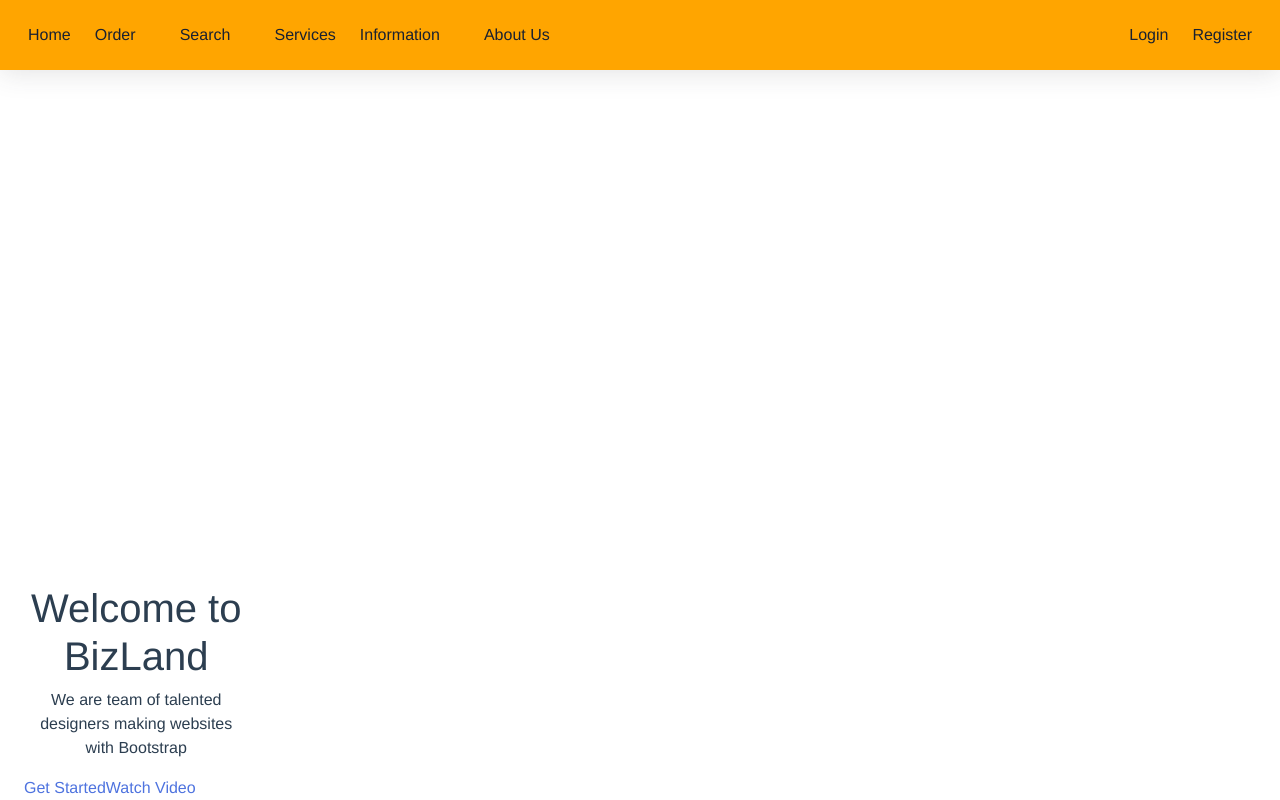
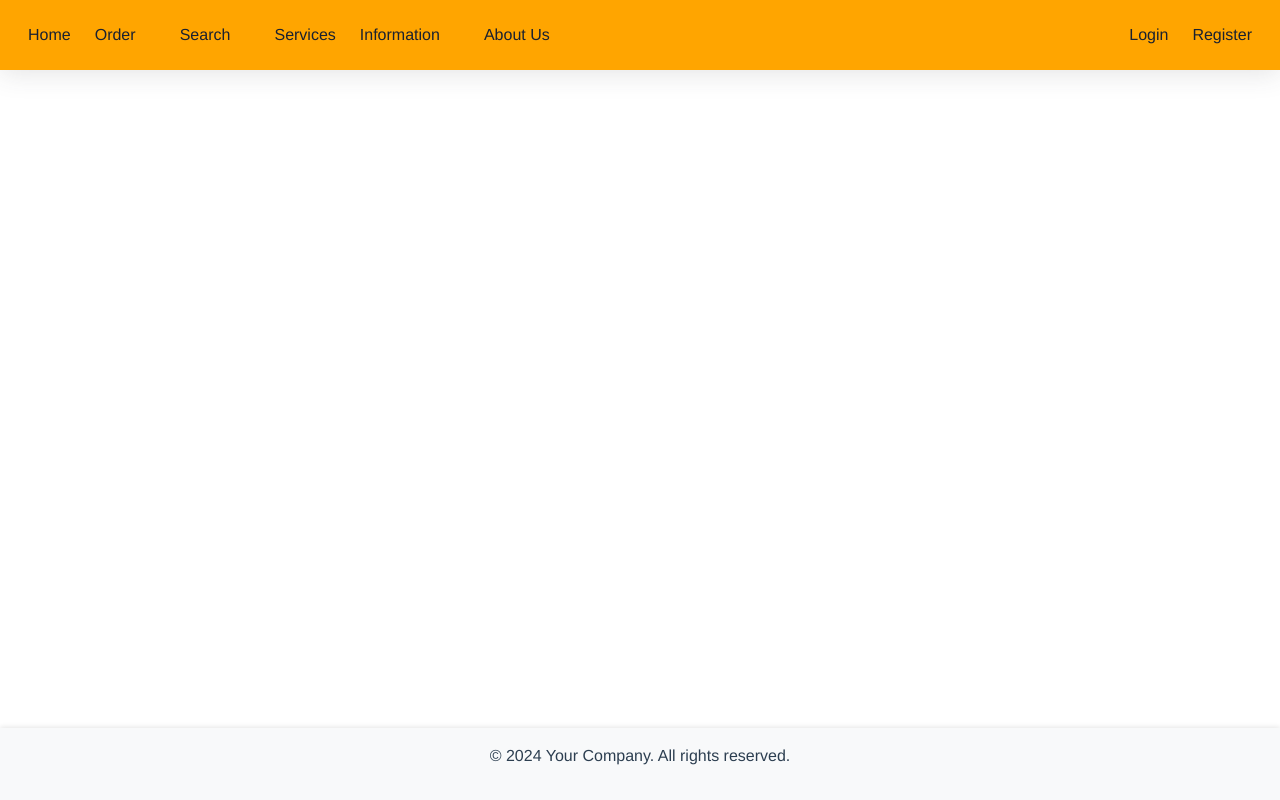
Before and after one commit to fe2-purnama/aplikasi-pengiriman-barang, a Vue app in the folder frontend/: page /login in a window 1280 px wide. Built offline with nearby package versions, Linux system fonts and the light colour scheme.

Commit message:
footer lumayan

```diff
--- a/frontend/src/components/Footer.vue
+++ b/frontend/src/components/Footer.vue
@@ -1,35 +1,27 @@
 <template>
-  <footer>
-    <div class="container">
-      <div class="row gy-4">
-        <div
-          class="col-lg-6 order-2 order-lg-1 d-flex flex-column justify-content-center"
-          data-aos="zoom-out"
-        >
-          <h1>Welcome to <span>BizLand</span></h1>
+    <footer class="footer">
+      <div class="content has-text-centered">
         <p>
-            We are team of talented designers making websites with Bootstrap
+          &copy; 2024 Your Company. All rights reserved.
         </p>
-          <div class="d-flex">
-            <a href="#about" class="btn-get-started">Get Started</a>
-            <a
-              href="https://www.youtube.com/watch?v=LXb3EKWsInQ"
-              class="glightbox btn-watch-video d-flex align-items-center"
-              ><i class="bi bi-play-circle"></i><span>Watch Video</span></a
-            >
-          </div>
-        </div>
-      </div>
       </div>
     </footer>
   </template>
 
-<style>
-footer {
+  <script>
+  export default {
+    name: 'Footer'
+  }
+  </script>
+
+  <style scoped>
+  .footer {
+    background-color: #f8f9fa;
+    padding: 1rem 0;
     position: fixed;
     bottom: 0;
-}
-h1 {
+    width: 100%;
     text-align: center;
+    box-shadow: 0 -1px 5px rgba(0,0,0,0.1);
   }
   </style>
```
Lines whose indentation alone changed are shown as unchanged.
